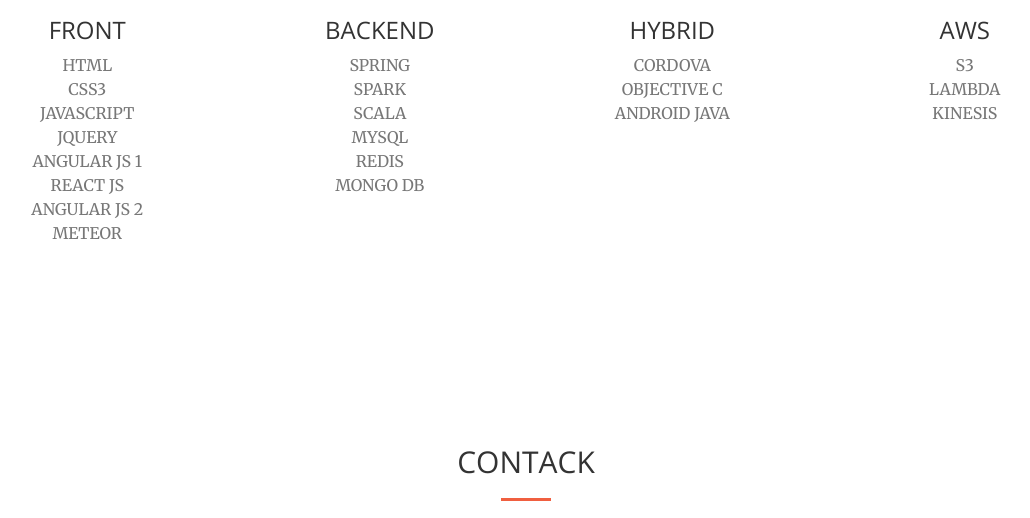
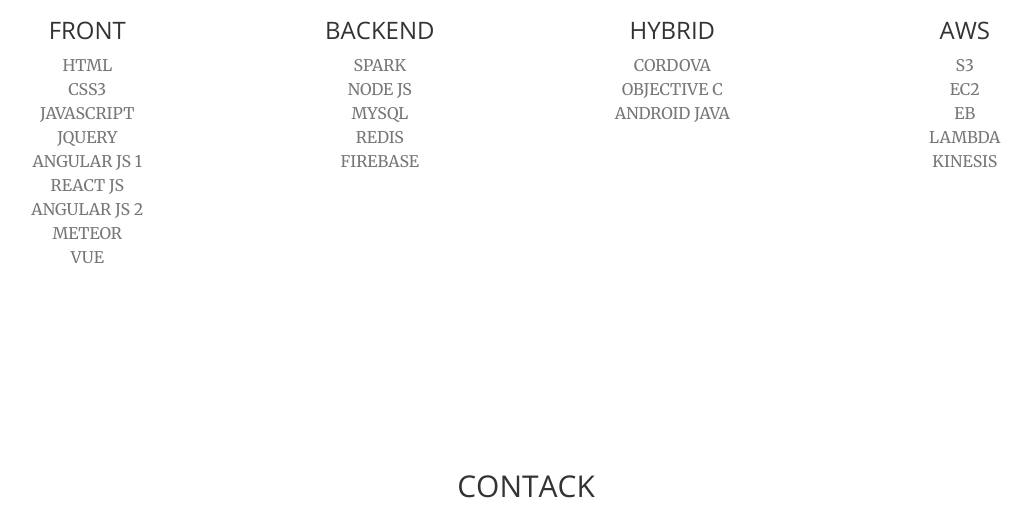
Before and after one commit to parkAlly/Intro, a website: page index.html in a window 1280 px wide. Shown: the part 1679-2197 px from the top of the page, without its empty margins (114-1144 px from the left). Drawn offline with nearby package versions, Linux system fonts and the light colour scheme.

Commit message:
Update index.html
업데이트 ㅋㅋ

```diff
--- a/index.html
+++ b/index.html
@@ -127,18 +127,18 @@
                         <p class="text-muted">REACT JS</p>
                         <p class="text-muted">ANGULAR JS 2</p>
                         <p class="text-muted">METEOR</p>
+                        <p class="text-muted">VUE</p>
                     </div>
                 </div>
                 <div class="col-lg-3 col-md-6 text-center">
                     <div class="service-box">
                         <i class="fa fa-4x fa-server text-primary sr-icons"></i>
                         <h3>BACKEND</h3>
-                        <p class="text-muted">SPRING</p>
                         <p class="text-muted">SPARK</p>
-                        <p class="text-muted">SCALA</p>
+                        <p class="text-muted">NODE JS</p>
                         <p class="text-muted">MYSQL</p>
                         <p class="text-muted">REDIS</p>
-                        <p class="text-muted">MONGO DB</p>
+                        <p class="text-muted">FIREBASE</p>
                     </div>
                 </div>
                 <div class="col-lg-3 col-md-6 text-center">
@@ -155,6 +155,8 @@
                         <i class="fa fa-4x fa-amazon text-primary sr-icons"></i>
                         <h3>AWS</h3>
                         <p class="text-muted">S3</p>
+                        <p class="text-muted">EC2</p>
+                        <p class="text-muted">EB</p>
                         <p class="text-muted">LAMBDA</p>
                         <p class="text-muted">KINESIS</p>
                     </div>
```
